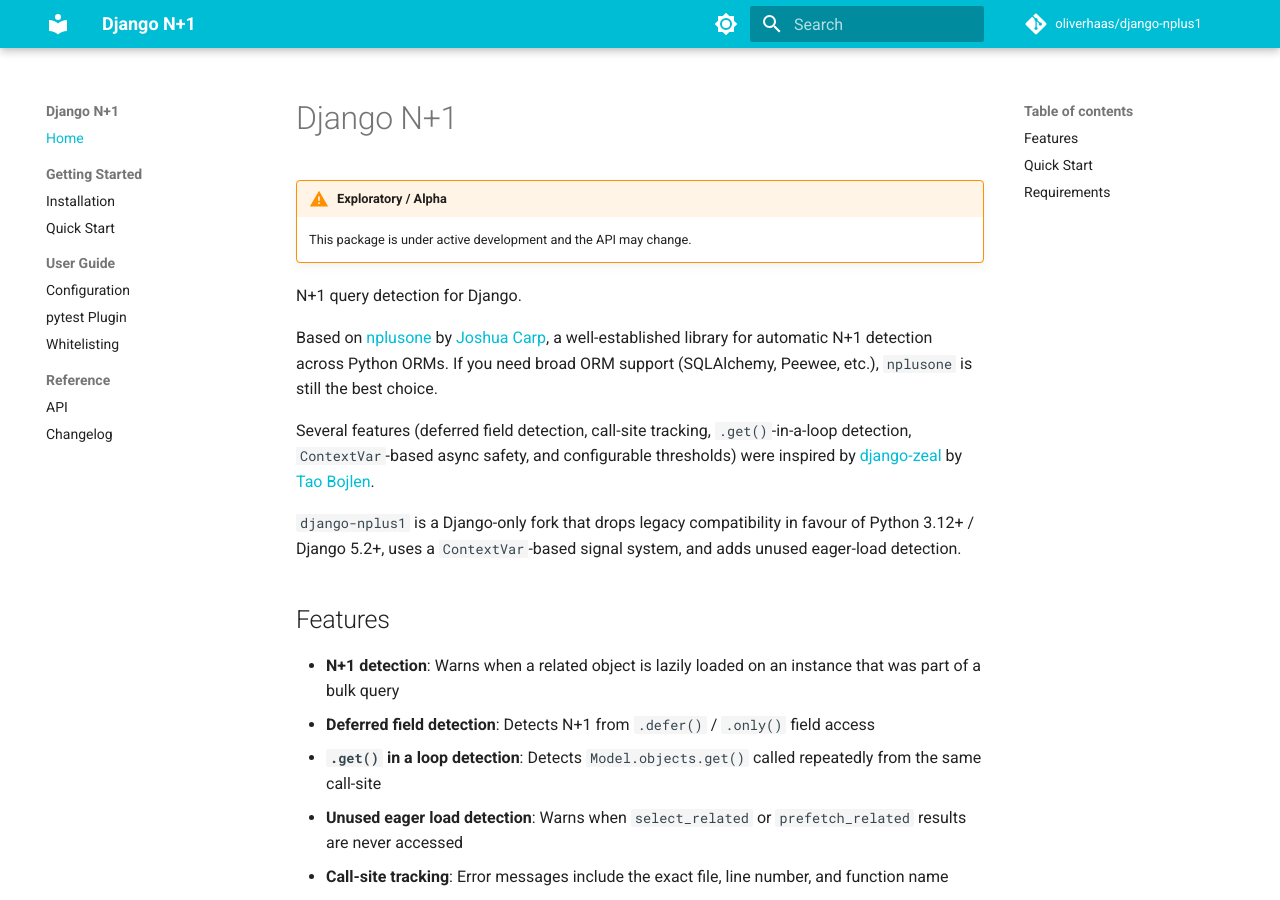
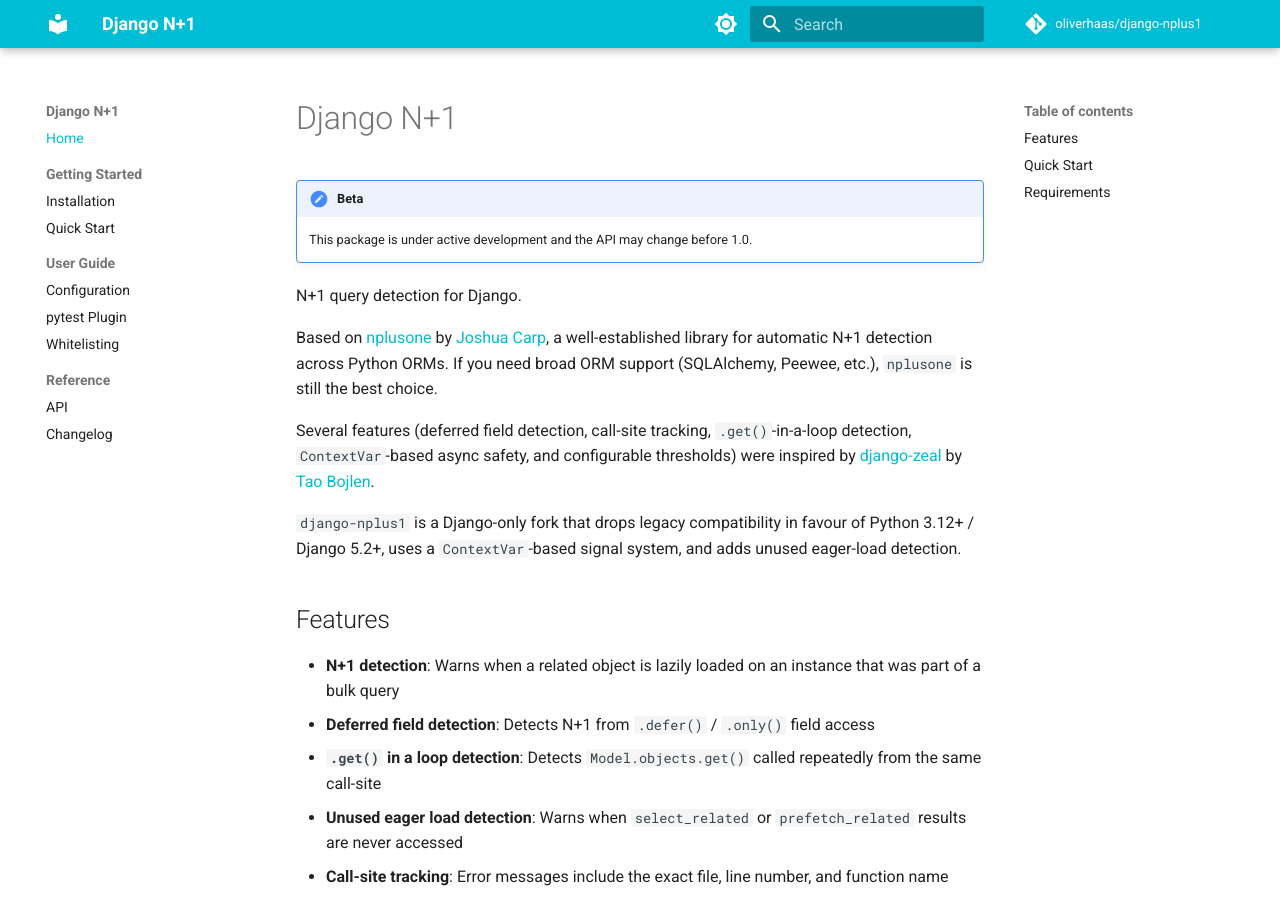
Before and after one commit to oliverhaas/django-nplus1, an MkDocs documentation site: the page built from docs/index.md, in a window 1280 px wide and 900 px high. Built offline with MkDocs 1.6.1 and Material for MkDocs 9.7.7, drawn with Linux system fonts in a browser that asks for light colours; comment, search, counter and statistics services are not loaded; the version menu is left out.

Commit message:
chore: release 0.1.0 beta with attribution and production fixes
Bump version to 0.1.0, update status to Beta. Add Credits section
acknowledging nplusone and django-zeal. Export NPlus1Error from
package root, fix whitelist validation id() memoization, document
duplicate query single-DB limitation, remove redundant publish.yml
test job, clean up stale branches.

```diff
--- a/django_nplus1/__init__.py
+++ b/django_nplus1/__init__.py
@@ -1,6 +1,7 @@
 from importlib.metadata import PackageNotFoundError, version
 
 from django_nplus1.detect import nplus1_allow
+from django_nplus1.exceptions import NPlus1Error
 from django_nplus1.middleware import NPlus1Middleware
 from django_nplus1.profiler import Profiler
 from django_nplus1.signals import nplus1_detected
@@ -10,4 +11,4 @@
 except PackageNotFoundError:
     __version__ = "0.0.0+unknown"
 
-__all__ = ["NPlus1Middleware", "Profiler", "__version__", "nplus1_allow", "nplus1_detected"]
+__all__ = ["NPlus1Error", "NPlus1Middleware", "Profiler", "__version__", "nplus1_allow", "nplus1_detected"]
--- a/docs/index.md
+++ b/docs/index.md
@@ -1,7 +1,7 @@
 # Django N+1
 
-!!! warning "Exploratory / Alpha"
-    This package is under active development and the API may change.
+!!! note "Beta"
+    This package is under active development and the API may change before 1.0.
 
 N+1 query detection for Django.
 
--- a/pyproject.toml
+++ b/pyproject.toml
@@ -1,6 +1,6 @@
 [project]
 name = "django-nplus1"
-version = "0.1.0a2"
+version = "0.1.0"
 description = "N+1 query detection for Django"
 readme = "README.md"
 license = { file = "LICENSE" }
@@ -8,7 +8,7 @@
 keywords = ["django", "n+1", "query", "detection", "performance", "orm"]
 authors = [{ name = "Oliver Haas", email = "ohaas@e1plus.de" }]
 classifiers = [
-  "Development Status :: 3 - Alpha",
+  "Development Status :: 4 - Beta",
   "Environment :: Web Environment",
   "Framework :: Django",
   "Framework :: Django :: 5.2",
```
Also changed, not shown: README.md (+8 -3 lines), docs/reference/api.md (+1 -1 lines), docs/reference/changelog.md (+1 -1 lines), docs/user-guide/configuration.md (+2 -0 lines), 4 other files.
